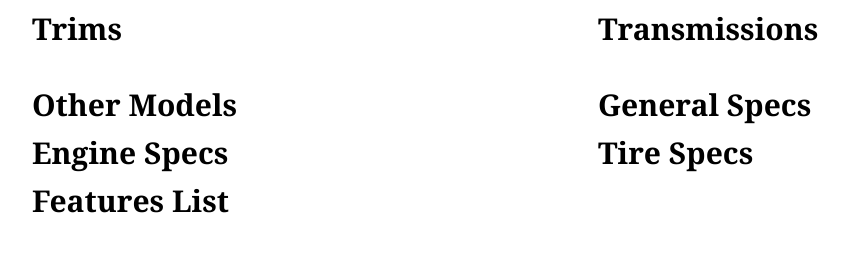
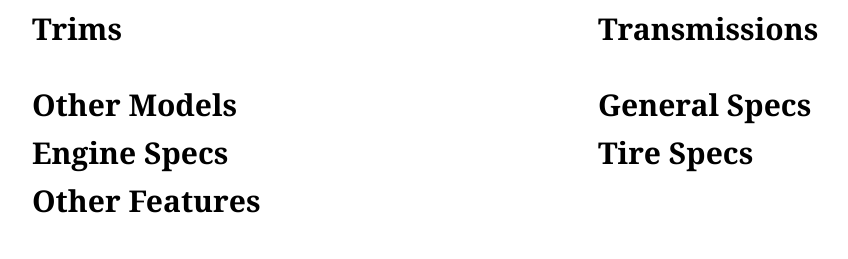
Before and after one commit to BWSullivan/OneShotCar, a Flask app: template templates/results_page.html in a window 1280 px wide. Shown: the part 555-814 px from the top of the page, without its empty margins (48-896 px from the left). Run offline with Flask 2, Linux system fonts and the light colour scheme; the template is opened without the code that fills it, so the values that code supplies are empty; style sheets or scripts are compiled from the project's sources.

Commit message:
Update results_page.html

```diff
--- a/templates/results_page.html
+++ b/templates/results_page.html
@@ -190,7 +190,7 @@
 
 <!--            features list-->
               <div>
-              <h2 class="font-bold text-3xl">Features List</h2>
+              <h2 class="font-bold text-3xl">Other Features</h2>
               <ul>
                   {%for i in range(0,featurelist|length)%}
                       <li class="text-2xl"> {{featurelist[i]}} </li>
```
